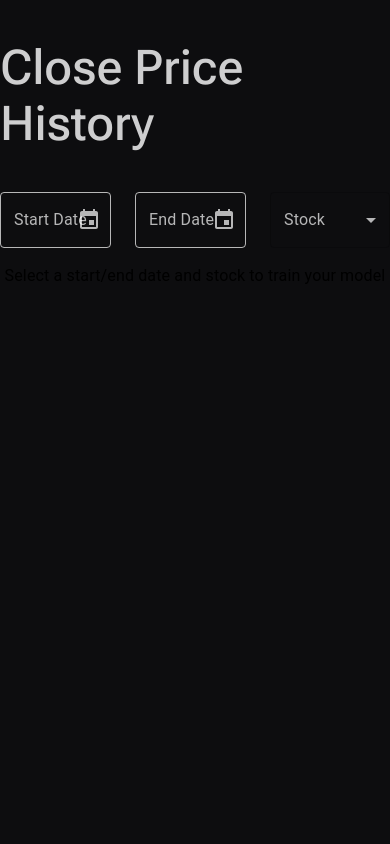
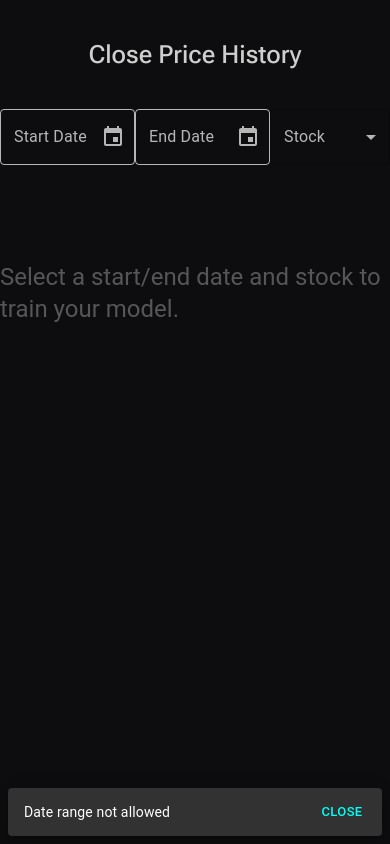
Before and after one commit to garzo94/Stocks-predictions-frontend, a React (Vite) app: page / in a window 390 px wide. Built offline with nearby package versions, Linux system fonts and the light colour scheme.

Commit message:
responsive

```diff
--- a/src/Dashboard.tsx
+++ b/src/Dashboard.tsx
@@ -8,7 +8,7 @@ import ModelPerformance from "./components/ModelPerformance";
 import { DotLoader } from "react-spinners";
 export default function Dashboard() {
   const { priceHistory, parseData, loading } = useData();
-  console.log(loading, "loadd");
+
   return (
     <Box
       sx={{
@@ -21,8 +21,11 @@ export default function Dashboard() {
     >
       <DateStockePicker />
       {priceHistory.length === 0 && loading === false ? (
-        <Typography>
-          Select a start/end date and stock to train your model
+        <Typography
+          variant="h5"
+          sx={{ mt: 10, color: "rgba(255,255,255,0.3)" }}
+        >
+          Select a start/end date and stock to train your model.
         </Typography>
       ) : loading === true ? (
         <Box
--- a/src/components/DateStockePicker.tsx
+++ b/src/components/DateStockePicker.tsx
@@ -14,9 +14,13 @@ import {
   FormControl,
   Select,
   SelectChangeEvent,
+  Snackbar,
+  Button,
 } from "@mui/material";
 
 export default function DateStockePicker() {
+  // open Snack
+  const [open, setOpen] = useState(false);
   //Global varialbes
   const { getResourceData } = useRequestResource();
   //Date picker ///////////////
@@ -39,30 +43,63 @@ export default function DateStockePicker() {
     setStock(event.target.value as string);
   };
 
+  // handle  snackbar
+
+  const handleClose = () => {
+    setOpen(false);
+  };
+
+  const action = (
+    <React.Fragment>
+      <Button sx={{ color: "#03FFF9" }} size="small" onClick={handleClose}>
+        Close
+      </Button>
+    </React.Fragment>
+  );
+  //////////////
+
+  let totalDays =
+    (new Date(endDate).getTime() - new Date(startDate).getTime()) /
+    (1000 * 3600 * 24);
+
   useEffect(() => {
-    if (stock !== "") {
+    if (stock !== "" && totalDays > 365) {
       getResourceData({
         query: `?start=${startDate}&end=${endDate}&stock=${stock}`,
       });
+    } else {
+      setOpen(true);
     }
   }, [stock]);
 
   // Menu items
-  const stockMenu = ["NFLX", "NVDA", "DIS", "FB", "AAPL", "BYND", "MSFT"];
+  const stockMenu = ["NFLX", "NVDA", "DIS", "AAPL", "MSFT"];
   /////////////////////////
   return (
     <LocalizationProvider dateAdapter={AdapterDayjs}>
+      <Snackbar
+        open={open}
+        autoHideDuration={6000}
+        onClose={handleClose}
+        message="Date range not allowed"
+        action={action}
+      />
       <Typography
         variant="h3"
         sx={{
           pb: 5,
           fontFamily: "Roboto Flex",
           color: "rgba(255,255,255,0.8)",
+          fontSize: { lg: 45, md: 45, sm: 35, xs: 25 },
         }}
       >
         Close Price History
       </Typography>
-      <Stack spacing={3} direction="row" sx={{ pb: 2 }}>
+      <Stack
+        spacing={{ lg: 3, md: 3, sm: 0, xs: 0 }}
+        direction="row"
+        sx={{ pb: 2 }}
+      >
         <DesktopDatePicker
           label="Start Date"
           inputFormat="MM/DD/YYYY"
--- a/src/components/ModelPerformance.tsx
+++ b/src/components/ModelPerformance.tsx
@@ -13,7 +13,6 @@ import {
 import useMeasure from "react-use-measure";
 import useData from "../globalVariables/dataContext";
 import * as d3 from "d3";
-import useRequestResource from "../hooks/useRequestResource";
 import { motion } from "framer-motion";
 import {
   format,
@@ -22,6 +21,7 @@ import {
   endOfYear,
   eachYearOfInterval,
 } from "date-fns";
+import Prediction from "./Prediction";
 
 interface parseData {
   date: Date;
@@ -53,7 +53,6 @@ export default function ModelPerformance() {
   } = useData();
   // train data
   let trainData: parseData[] = [];
-  var predprice = price[0].toFixed(2);
 
   priceTrain.forEach((value, ind) => {
     let date = new Date(timeTrain[ind]);
@@ -150,6 +149,7 @@ export default function ModelPerformance() {
           pb: 4,
           fontFamily: "Roboto Flex",
           color: "rgba(255,255,255,0.8)",
+          fontSize: { lg: 45, md: 45, sm: 35, xs: 25 },
         }}
       >
         {" "}
@@ -174,7 +174,7 @@ export default function ModelPerformance() {
           sx={{
             position: "absolute",
             bgcolor: "rgba(255,255,255,0.7)",
-            left: "54%",
+            left: { lg: "43%", md: "45%", sm: "75%", xs: "75%" },
             top: -63,
             p: 0.2,
             borderRadius: "10px",
@@ -199,13 +199,22 @@ export default function ModelPerformance() {
             <Typography sx={{ fontSize: 12 }}>Prediction</Typography>
           </Box>
         </Box>
+        <Box
+          sx={{
+            display: "flex",
+            flexDirection: { lg: "row", md: "row", sm: "column", xs: "column" },
+            gap: 1,
+            width: "100%",
+          }}
+          className="hola"
+        >
           {trainData ? (
             <svg
               ref={ref}
               style={{
                 backgroundColor: "#1A172C",
                 padding: 5,
-              width: "65%",
+                width: "100%",
                 height: "400px",
                 borderRadius: "10px",
               }}
@@ -281,11 +290,10 @@ export default function ModelPerformance() {
             </svg>
           ) : null}
 
-        {/* Table Data */}
           <TableContainer
-          sx={{ width: "40%", height: "405px", borderRadius: "10px" }}
+            sx={{ width: { lg: "30%" }, height: "405px", borderRadius: "10px" }}
           >
-          <Table sx={{ maxWidth: 500 }}>
+            <Table sx={{ maxWidth: 600 }}>
               <TableHead sx={{ bgcolor: "rgba(203,156,255,0.1)" }}>
                 <TableRow sx={{ width: 0 }}>
                   <TableCell sx={{ width: 0, color: "rgba(255,255,255,0.7)" }}>
@@ -338,6 +346,10 @@ export default function ModelPerformance() {
             </Table>
           </TableContainer>
         </Box>
+
+        {/* Table Data */}
+      </Box>
+      <Prediction />
     </Box>
   );
 }
--- a/src/components/Prediction.tsx
+++ b/src/components/Prediction.tsx
@@ -3,6 +3,7 @@ import useData from "../globalVariables/dataContext";
 import { Typography, Box } from "@mui/material";
 export default function Prediction() {
   const { price } = useData();
+  var predprice = price[0].toFixed(2);
   return (
     <Box>
       <Typography
@@ -12,11 +13,24 @@ export default function Prediction() {
           pb: 4,
           fontFamily: "Roboto Flex",
           color: "rgba(255,255,255,0.8)",
+          fontSize: { lg: 45, md: 45, sm: 35, xs: 25 },
         }}
       >
         Price Prediction
       </Typography>
-      <Box sx={{ bgcolor: "rgba(255,255,255,0.8)" }}>{price}</Box>
+      <Box
+        sx={{
+          bgcolor: "rgba(3,255,249,0.8)",
+          width: { lg: "200px", md: "200px", sm: "150px", xs: "100px" },
+          borderRadius: "10px",
+          p: 2,
+          textAlign: "center",
+          fontSize: { lg: 25, md: 25, sm: 18, xs: 17 },
+          boxShadow: "0px 0px 15px #03FFF9",
+        }}
+      >
+        {predprice}
+      </Box>
     </Box>
   );
 }
--- a/src/components/QuoteLIneChart.tsx
+++ b/src/components/QuoteLIneChart.tsx
@@ -120,7 +120,7 @@ export default function QuoteLIneChart() {
   return (
     <Box
       sx={{
-        width: "85%",
+        width: { lg: "85%", md: "85%", sm: "95%", xs: "95%" },
         height: "400px",
         display: "flex",
         justifyContent: "flex-start",
--- a/src/hooks/useRequestResource.ts
+++ b/src/hooks/useRequestResource.ts
@@ -16,7 +16,7 @@ export default function useRequestResource(){
     const getResourceData = useCallback(
      ({query}:{query:string})=>{
         Loading()
-        console.log('something is wrong')
+
         client.get(`${query}`)
         .then((res)=>{
 
```
Lines whose indentation alone changed are shown as unchanged.
